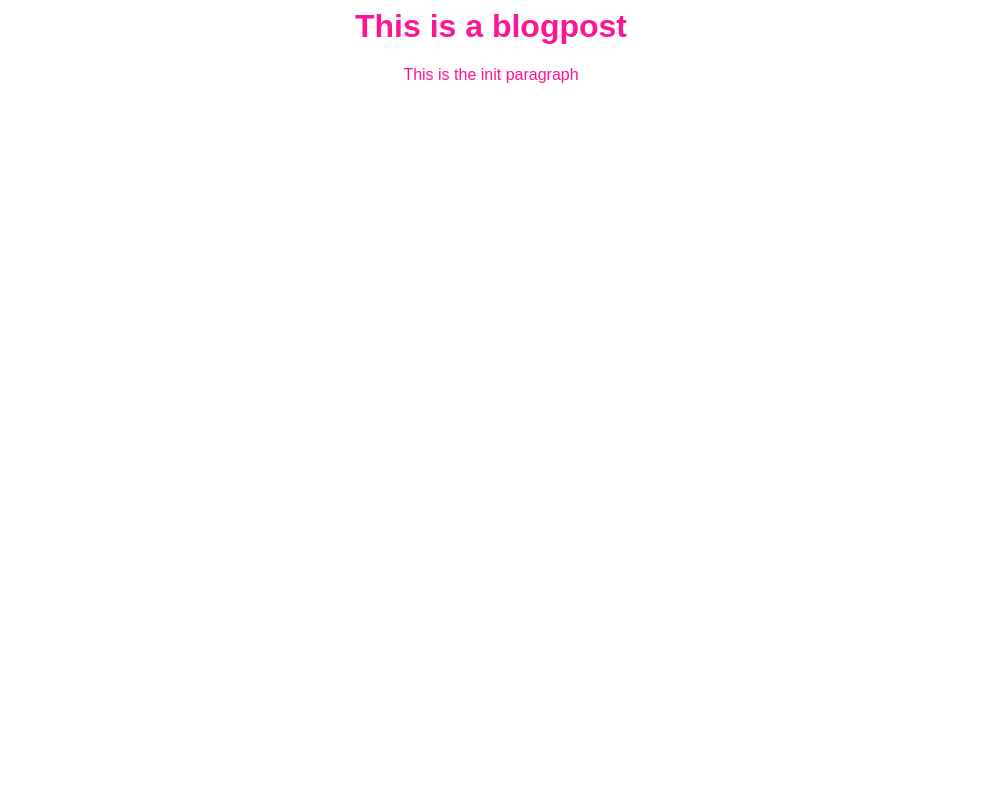
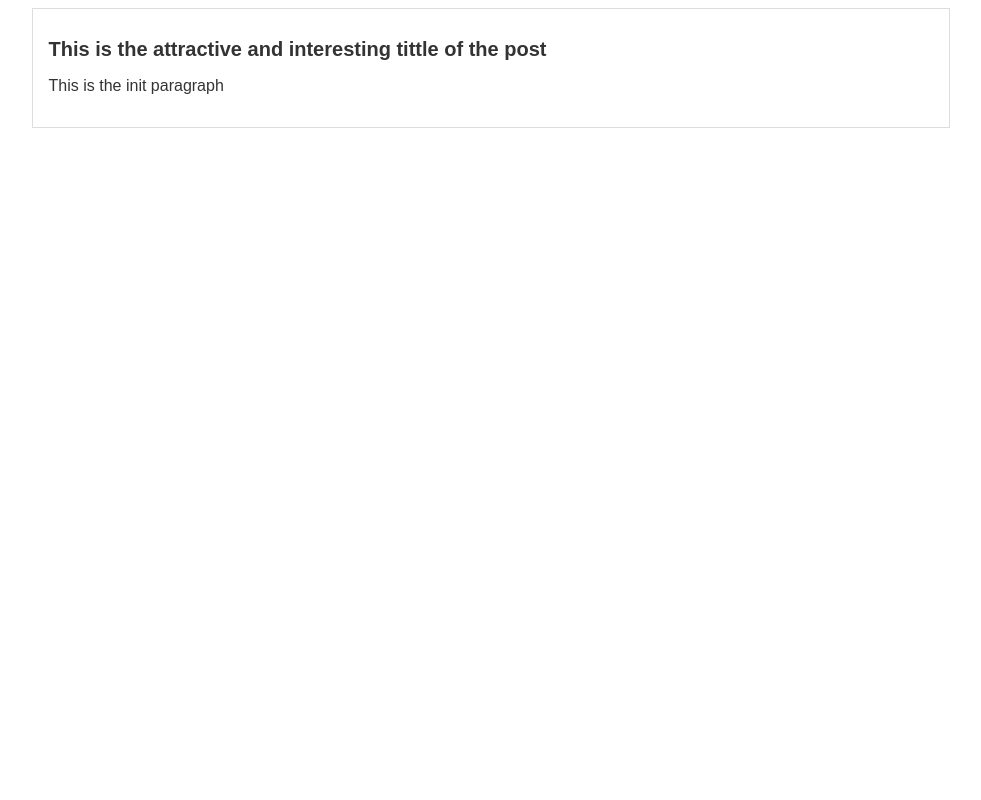
Before and after one commit to jmontero22c/Practicing-Git, a PHP site: page /blogpost.html in a window 1280 px wide. Shown: the whole page, without its empty margins (149-1130 px from the left). Run offline with PHP 8.4, Linux system fonts and the light colour scheme.

Commit message:
Commit al master del blogpost en su version mas reciente

```diff
--- a/blogpost.html
+++ b/blogpost.html
@@ -5,7 +5,11 @@
     </head>
 
     <body>
-        <h1>This is a blogpost</h1>
-        <p>This is the init paragraph</p>
+        <div id="container">
+            <div id="post">
+                <h1>This is the attractive and interesting tittle of the post</h1>
+                <p>This is the init paragraph</p>
+            </div>
+        </div>
     </body>
 </html>
--- a/css/estilos.css
+++ b/css/estilos.css
@@ -1,5 +1,16 @@
 body{
-    text-align: center;
+    text-align: left;
     font-family: Arial, Helvetica, sans-serif;
-    color: deeppink;
+    color: #333;
+    font-size: 16px;
 }
+#container{
+    width: 70%;
+    padding: 1em;
+    text-align: left;
+    border: 1px solid #DDD;
+    margin: 0 auto;
+}
+#container h1{
+    font-size: 20px;
+}
```
Also changed, not shown: historia.txt (+7 -1 lines).
